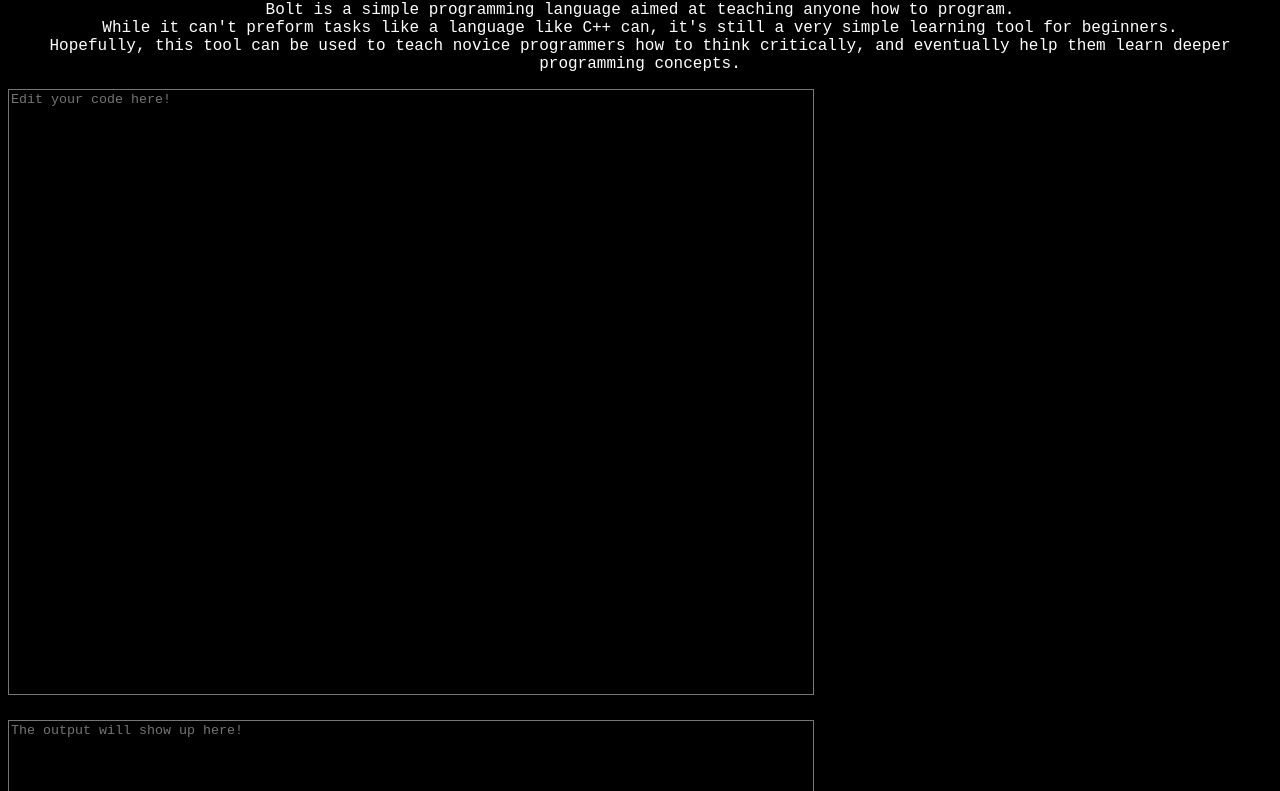
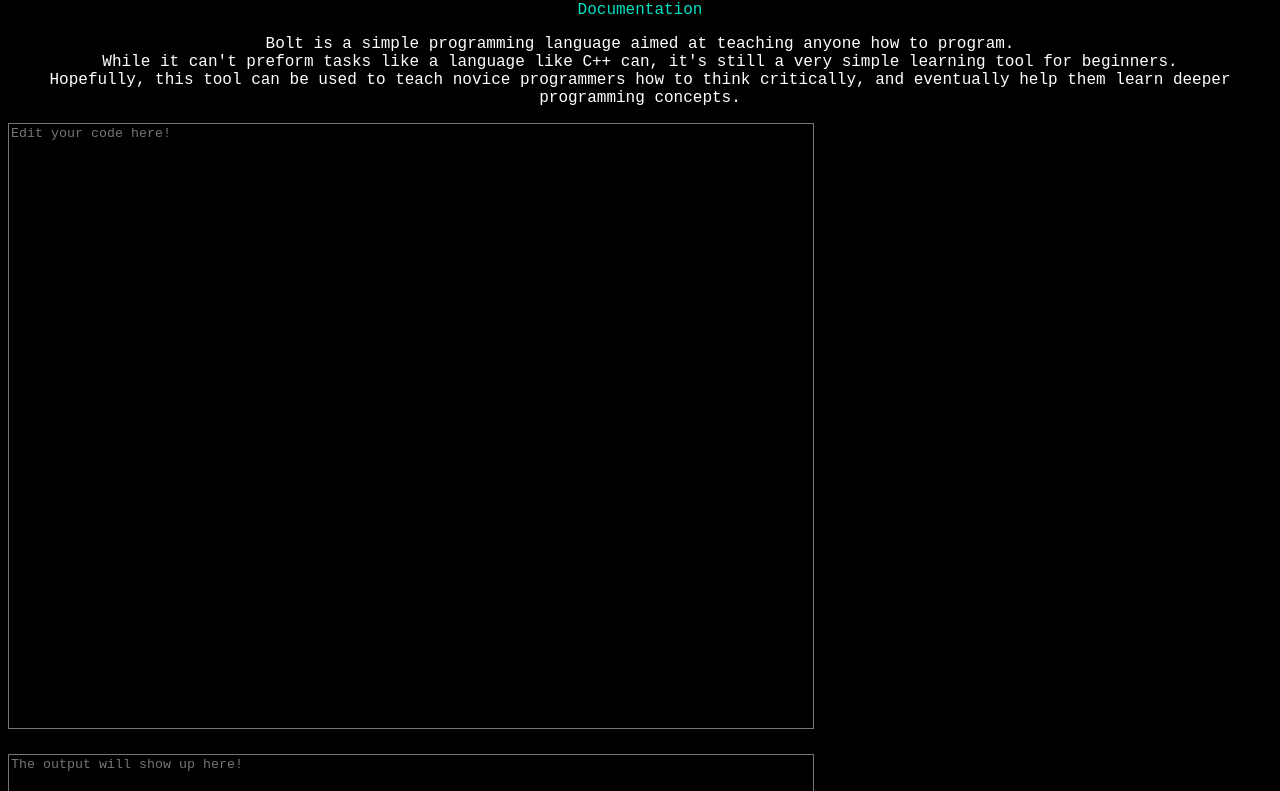
Before and after one commit to noahrider/BOLT, a plain HTML site: page index.html in a window 1280 px wide. Shown: the part 41-832 px from the top of the page. Drawn offline with Linux system fonts and the light colour scheme.

Commit message:
documentation links

```diff
--- a/index.html
+++ b/index.html
@@ -11,6 +11,7 @@
     <div id="container">
         <div id="header">
             <img src="/assets/logo1.png" alt="IMAGE :: BOLT LOGO">
+            <p><a href="docs.html">Documentation</a></p>
             <p>
                 Bolt is a simple programming language aimed at teaching anyone how to program. <br>
                 While it can't preform tasks like a language like C++ can, it's still a very
```
Also changed, not shown: docs.html (+1 -0 lines).
